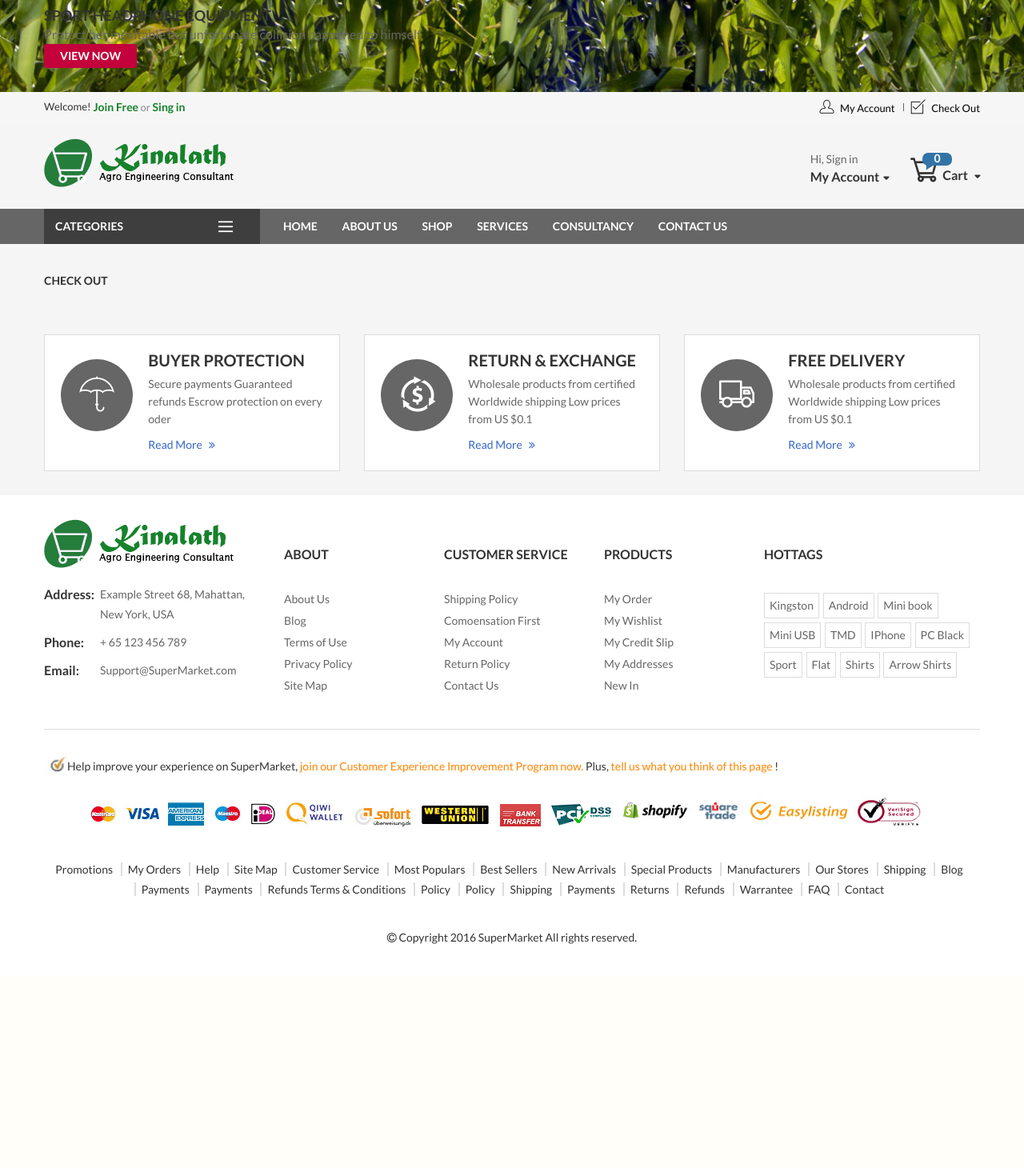
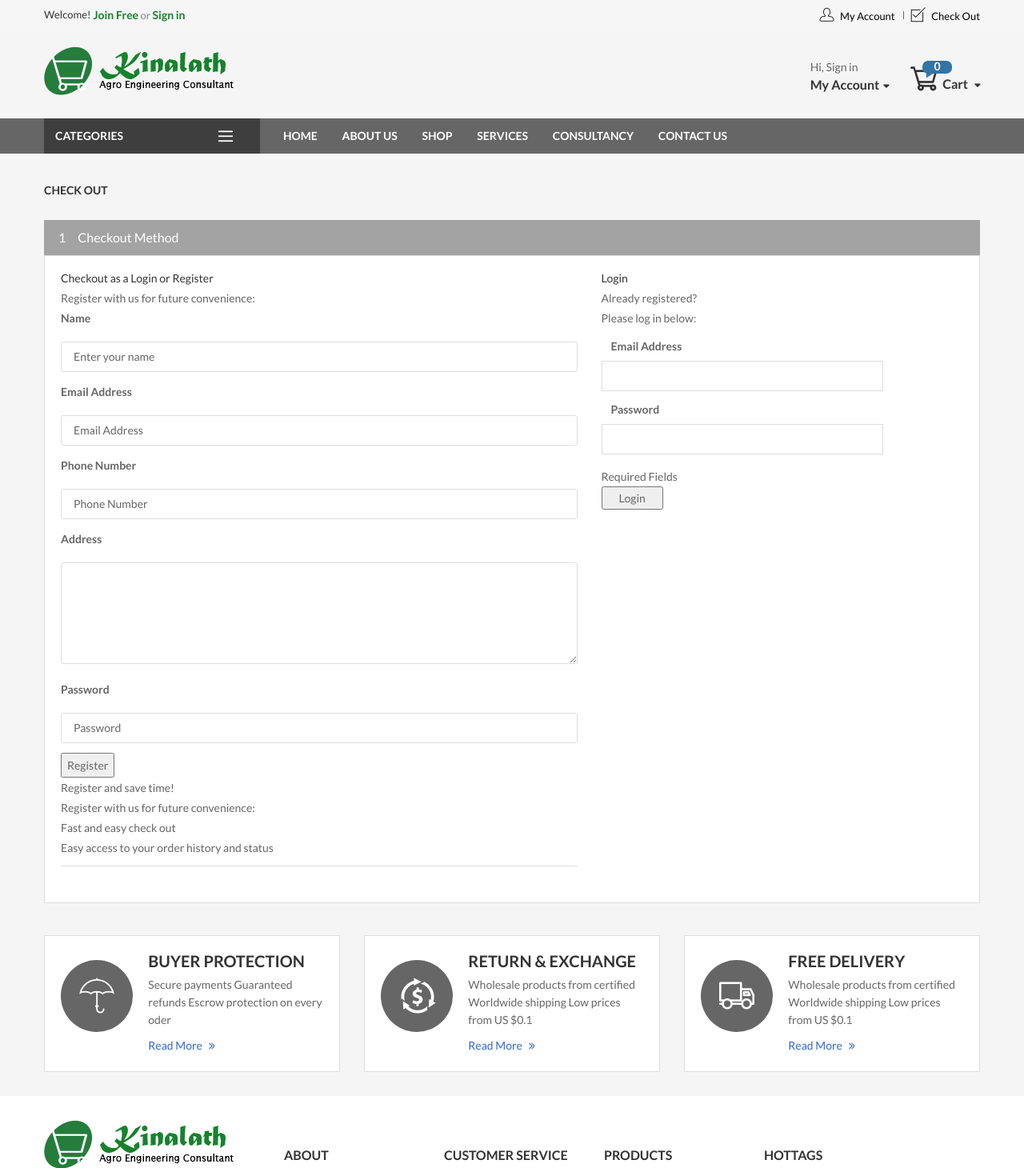
Before and after one commit to ppshobi/Engineeringshop-Ecommerce, a PHP site: page /checkout.php?login in a window 1280 px wide. Shown: the top 1460 px of the page at 80% size. Before the commit the page ends 1180 px from the top, so only its background shows below. Run offline with PHP 8.4, Linux system fonts and the light colour scheme; the visitor is signed in with stand-in values (Sample User, id 1); data comes from the database, SQL or seed files in the repository; some libraries are stand-ins or nearby versions.

Commit message:
Login and register via other links

```diff
--- a/checkout.php
+++ b/checkout.php
@@ -8,6 +8,7 @@ require_once('app/User.php');
 require_once('app/Order.php');
 $login_status=Auth::isloggedin();
 $message;
+$intent;
 if(!isset($login_status) or !$login_status){
     if($_SERVER['REQUEST_METHOD'] == 'POST' && isset($_POST['login'])) {
         $login_status=Auth::login($_POST['username'],$_POST['password']);
@@ -25,6 +26,9 @@ if(!isset($login_status) or !$login_status){
             $message=false;
         }
     }
+}elseif(isset($_GET['login']) or isset($_GET['register'])){
+    $intent=true;
+
 }else{
     $order=Order::place();
     if ($order) {
@@ -72,6 +76,8 @@ if(!isset($login_status) or !$login_status){
                 </div>
                 <?php
                     if(!isset($login_status) or !$login_status){
+                        include_once('checkout-box.php');
+                    }elseif (isset($intent) and $intent) {
                         include_once('checkout-box.php');
                     }
                 ?>
--- a/header.php
+++ b/header.php
@@ -8,21 +8,15 @@
 
  ?>
  <header class="header header-style3">
-        <div class="header-top">
-            <div class="container">
-                <h5>Sport Headphone Equipment</h5>
-                <p>Protect her inevitable but unfortunate collision happened to himself </p>
-                <a href="#" class="button red">View Now</a>
-            </div>
-        </div>
+
         <div class="header-mid">
             <div class="container">
                 <div class="header-mid-left">
                     <p class="wellcome-to">Welcome!</p>
                     <p class="register-or-login">
-                        <a href="#" class="register">Join Free</a>
+                        <a href="checkout.php?register" class="register">Join Free</a>
                         or
-                        <a href="#" class="login">Sing in</a>
+                        <a href="checkout.php?login" class="login">Sign in</a>
                     </p>
                 </div>
                 <div class="header-mid-right">
@@ -60,12 +54,10 @@
                             <h4><a class="link-top" href="#"><span class="text-bold">My Account</span><i class="fa fa-caret-down" aria-hidden="true"></i></a></h4>
                         </div>
                         <div class="hover-supermarket">
-                            <a href="#" class="singin-super">Sing in</a>
+                            <a href="checkout.php?login" class="singin-super">Sign in</a>
                             <ul class="market-list">
-                                <li class="market-list-item"><a href="#">My Order</a></li>
-                                <li class="market-list-item"><a href="#">My Review</a></li>
-                                <li class="market-list-item"><a href="#">My Favorites</a></li>
-                                <li class="market-list-item"><a href="#">My Coupons</a></li>
+                                <li class="market-list-item"><a href="#">My Orders</a></li>
+
                             </ul>
 
 
```
